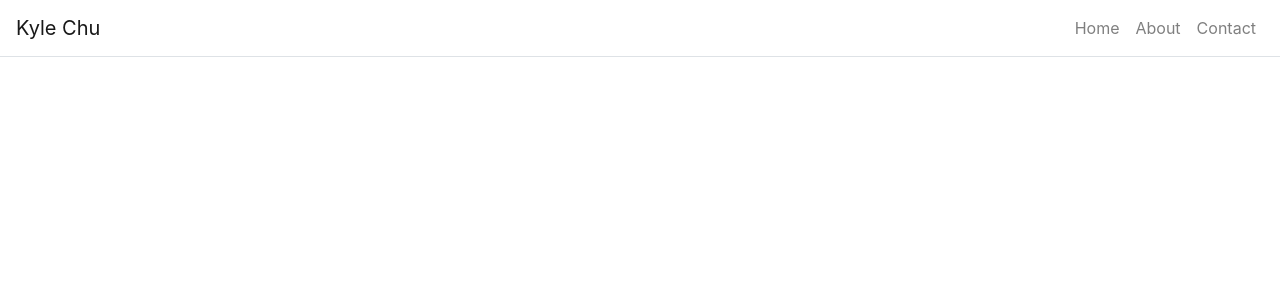
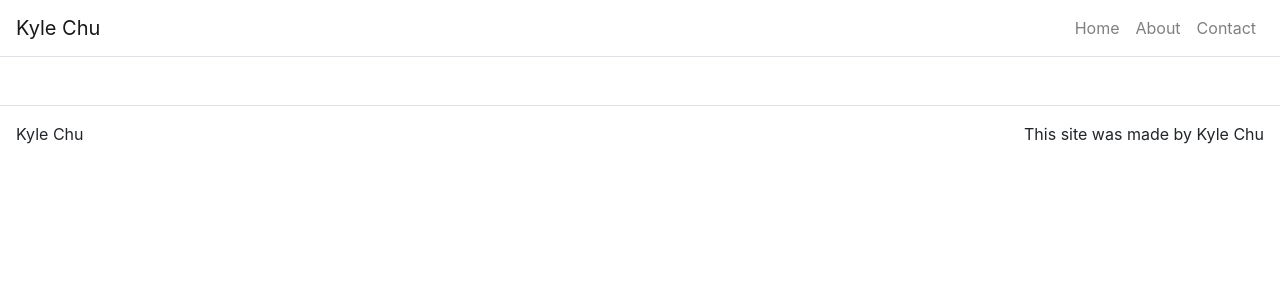
Before and after one commit to kchu14/portfolio-site, a React (Create React App) app: page / in a window 1280 px wide. Shown: the top 300 px of the page. Built offline with nearby package versions, Linux system fonts and the light colour scheme.

Commit message:
added footer

```diff
--- a/src/App.js
+++ b/src/App.js
@@ -5,6 +5,7 @@
 import Nav from "react-bootstrap/Nav";
 import "./App.css";
 
+import Footer from "./components/Footer";
 class App extends React.Component {
   constructor(props) {
     super(props);
@@ -51,6 +52,7 @@
               </Nav>
             </Navbar.Collapse>
           </Navbar>
+          <Footer />
         </Container>
       </Router>
     );
--- /dev/null
+++ b/src/components/Footer.js
@@ -0,0 +1,23 @@
+import React from "react";
+import Container from "react-bootstrap/Container";
+import Row from "react-bootstrap/Row";
+import Col from "react-bootstrap/Col";
+
+function Footer() {
+  return (
+    <footer className="mt-5">
+      <Container fluid={true}>
+        <Row className="border-top justify-content-between p-3">
+          <Col className="p-0" md={3} sm={12}>
+            Kyle Chu
+          </Col>
+          <Col className="p-0 d-flex justify-content-end" md={3} sm={12}>
+            This site was made by Kyle Chu
+          </Col>
+        </Row>
+      </Container>
+    </footer>
+  );
+}
+
+export default Footer;
```
